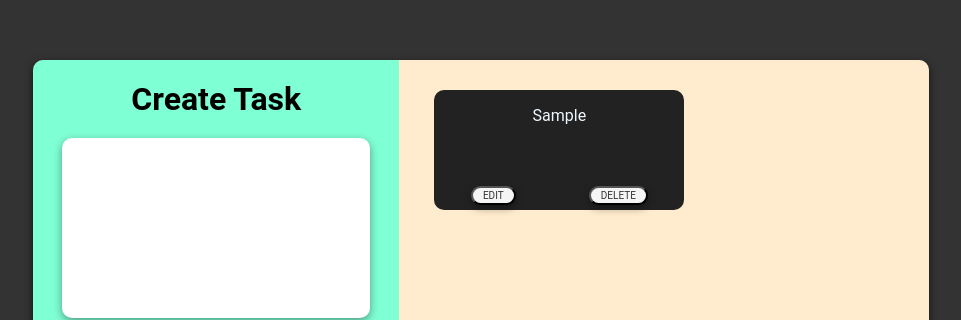
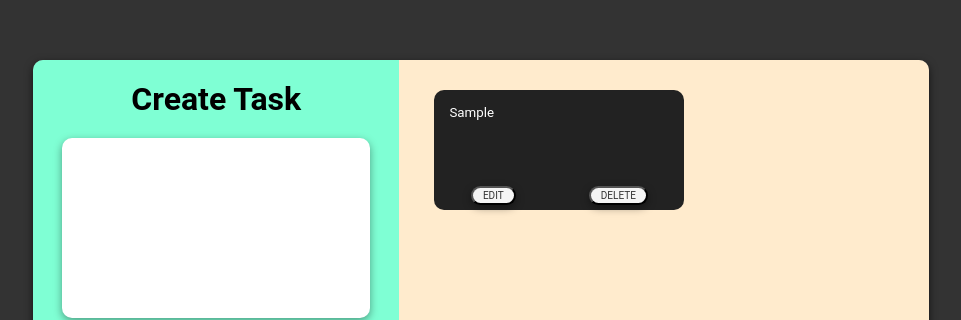
Before and after one commit to Sahil-Kr/Todo-List-React, a React app: page / in a window 1280 px wide. Both pictures are taken after typing "Sample" into the empty fields and a click on the button "SAVE". Shown: the top 320 px of the page, without its empty margins (159-1120 px from the left). Built offline with nearby package versions, Linux system fonts and the light colour scheme.

Commit message:
minor fixes

```diff
--- a/src/components/ListItems/Item/Item.js
+++ b/src/components/ListItems/Item/Item.js
@@ -20,22 +20,22 @@ const Item = (props) => {
 
   return (
     <div className={classes.Item + " list"}>
-      {!editActive ? (
-        <p className={classes.Content}>{props.task.content}</p>
-      ) : (
+      {
         <textarea
-          className="editTask"
           value={content}
           onChange={(e) => setContent(e.target.value)}
+          disabled={!editActive}
         ></textarea>
-      )}
+      }
       <div className={classes.Btns}>
         {editActive ? (
           <button className="saveTask" onClick={saveClickHandler}>
             SAVE
           </button>
         ) : (
-          <button onClick={() => setEditActive(true)}>EDIT</button>
+          <button className="editTask" onClick={() => setEditActive(true)}>
+            EDIT
+          </button>
         )}
         <button onClick={deleteTaskHandler}>DELETE</button>
       </div>
```
